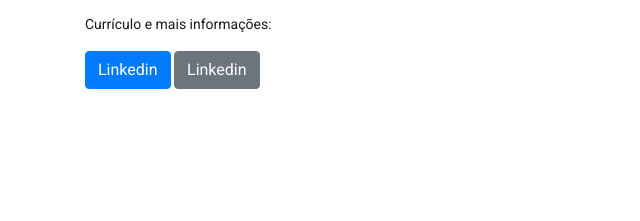
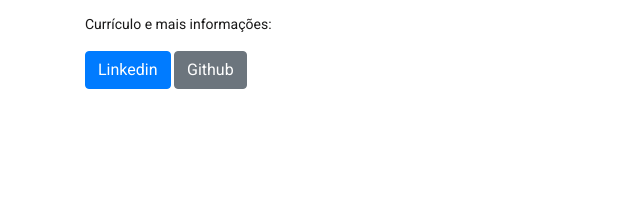
Before and after one commit to irizaga/irizaga.github.io, a plain HTML site: page index.html in a window 1280 px wide. Shown: the part 251-472 px from the top of the page, 0-640 px from the left. Drawn offline with Linux system fonts and the light colour scheme.

Commit message:
update index.html

```diff
--- a/index.html
+++ b/index.html
@@ -28,7 +28,7 @@
 							Currículo e mais informações:
 						</p>
 						<button type="button" class="btn btn-primary" onclick=" window.open('https://www.linkedin.com/in/gibran-irizaga/','_blank')">Linkedin</button>
-						<button type="button" class="btn btn-secondary" onclick=" window.open('https://github.com/irizaga?tab=repositories','_blank')">Linkedin</button>
+						<button type="button" class="btn btn-secondary" onclick=" window.open('https://github.com/irizaga?tab=repositories','_blank')">Github</button>
 					</div>
 					<div class="col-lg-5 col-md-5 banner-right d-flex align-self-end">
 						<img class="img-fluid" src="img/foto1.jpg" alt="Gibran Irizaga">
```
